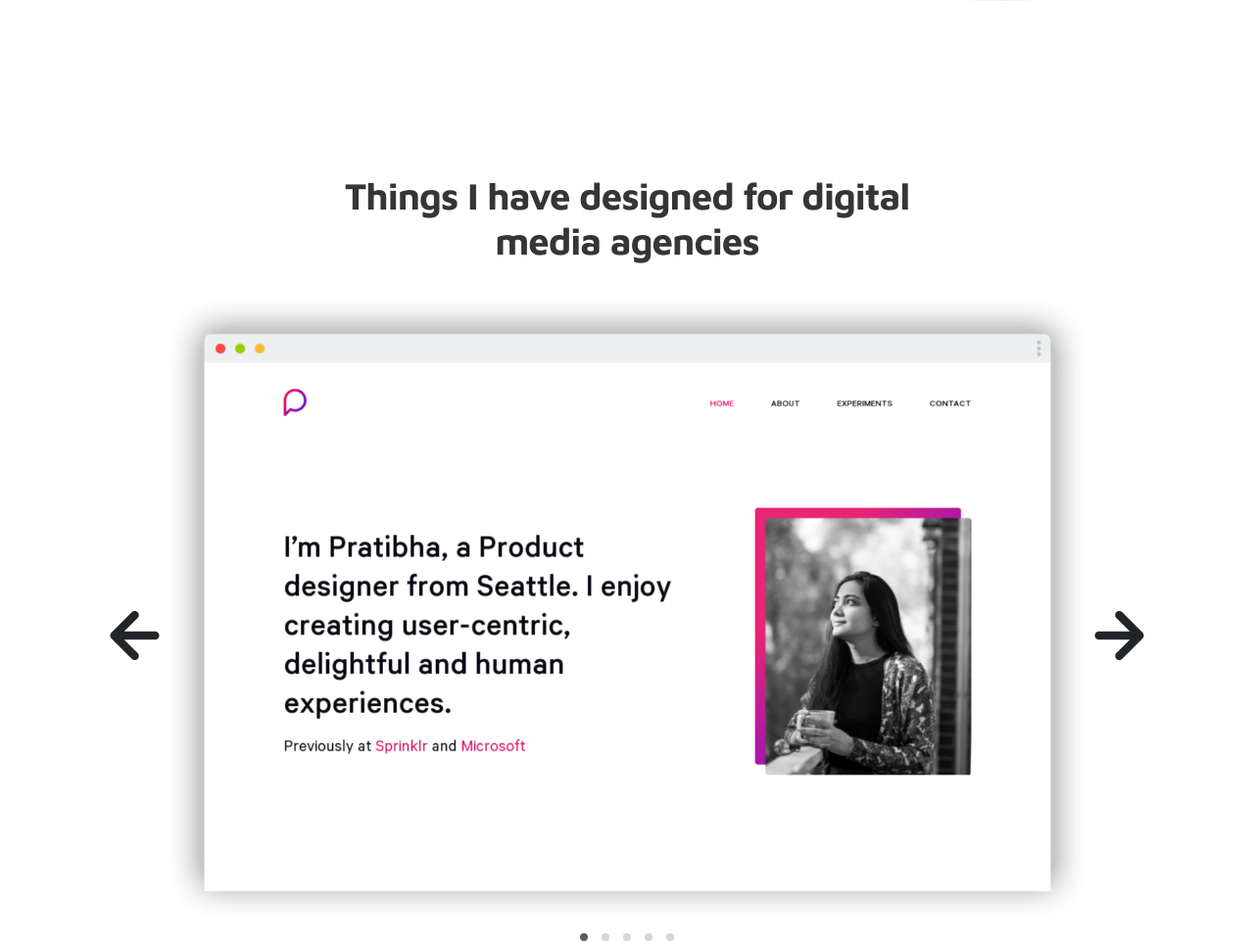
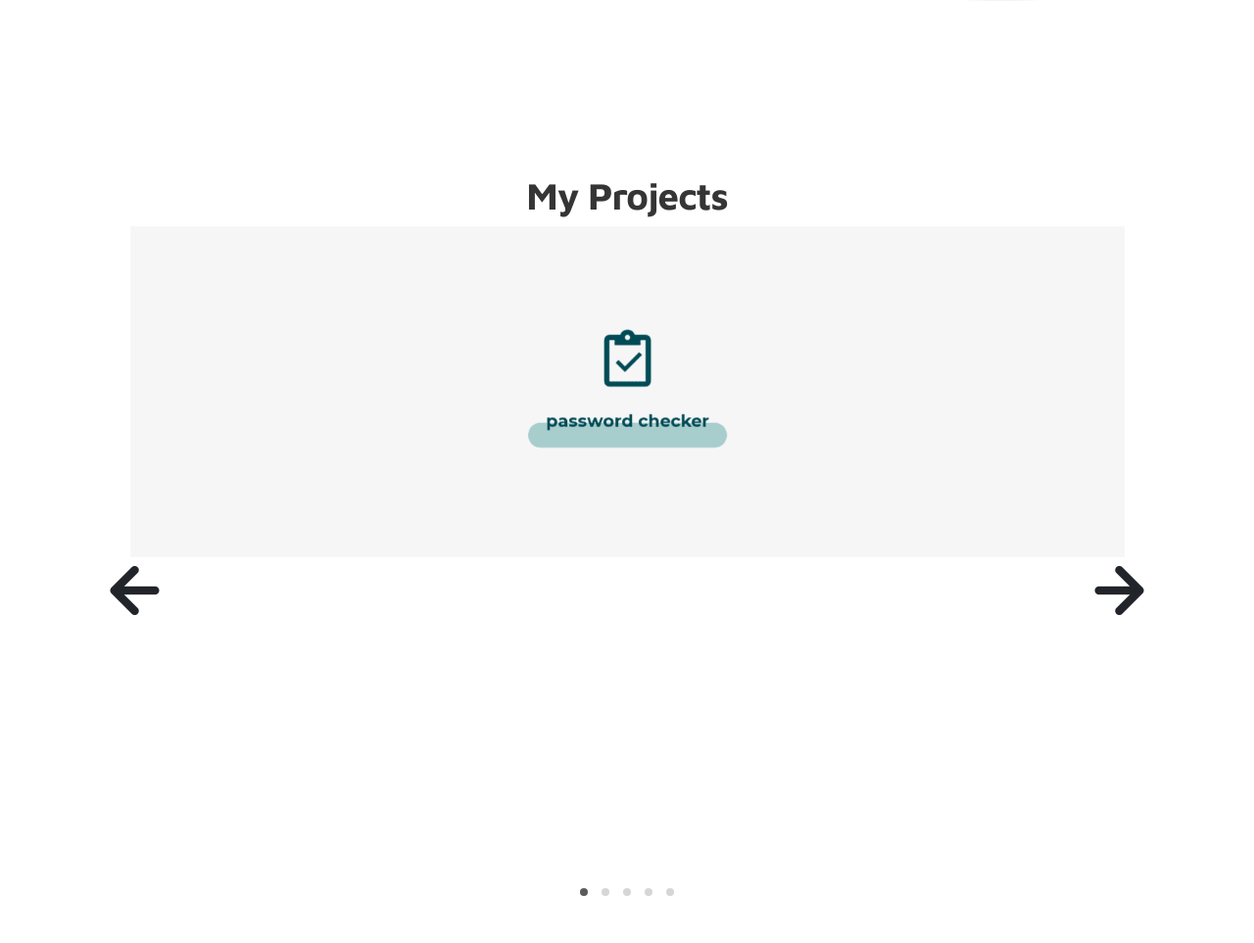
Before and after one commit to kshupa/web-portfolio, a Flask app: page / in a window 1280 px wide. Shown: the part 517-1480 px from the top of the page at 98% size. Run offline with Flask 2, Linux system fonts and the light colour scheme; some libraries are stand-ins or nearby versions.

Commit message:
add icons

```diff
--- a/templates/index.html
+++ b/templates/index.html
@@ -77,7 +77,7 @@
                             <span class="mr-2">Hello, I'm</span>
                                 <div class="animated-info">
                                     <span class="animated-item">Khrystyna </span>
-                                    <span class="animated-item">Pythonista</span>
+                                    <span class="animated-item">Python Developer</span>
                                     <span class="animated-item">Coding Enthusiast</span>
                                 </div>
                         </h1>
@@ -109,7 +109,7 @@
                   <div class="col-lg-11 text-center mx-auto col-12">
 
                       <div class="col-lg-8 mx-auto">
-                        <h2>Things I have designed for digital media agencies</h2>
+                        <h2>My Projects</h2>
                       </div>
 
                       <div class="owl-carousel owl-theme">
```
Also changed, not shown: static/images/project/project-image01.png, 1 other file.
